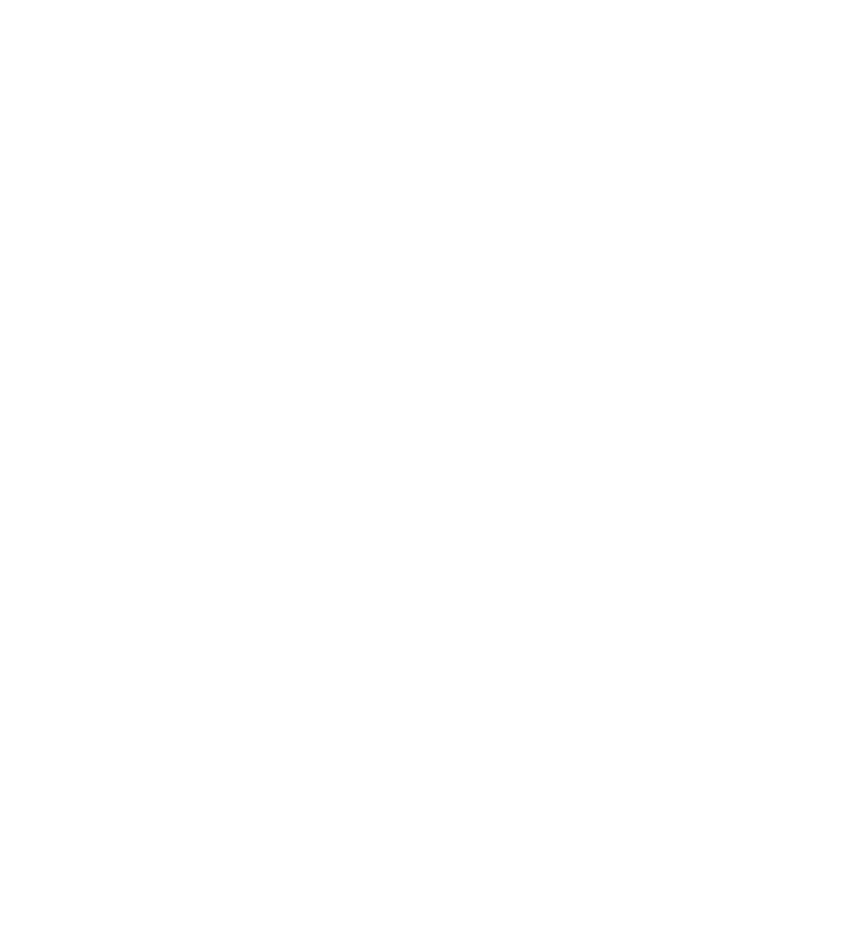
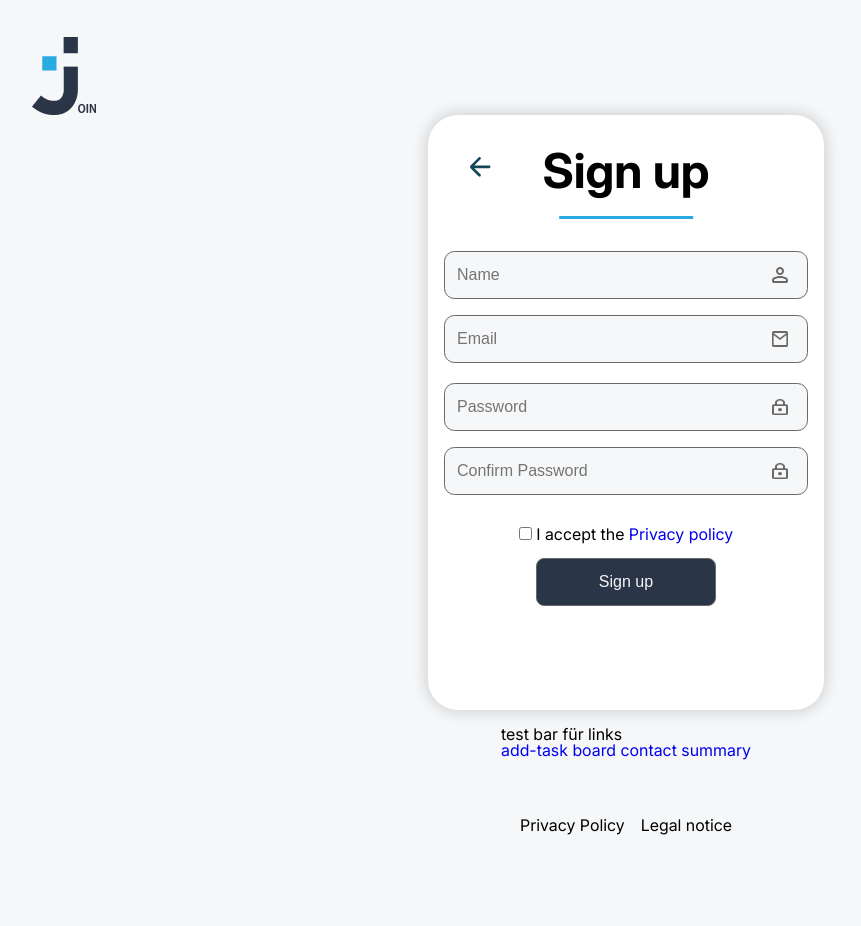
Before and after one commit to RomanbuchDev/Join, a website: page html/register.html in a window 1280 px wide. Shown: the whole page, without its empty margins (14-875 px from the left). Before the commit the page ends 800 px from the top, so only its background shows below. Drawn offline with Linux system fonts and the light colour scheme.

Commit message:
feat: add register page markup and styles

```diff
--- a/css/login.css
+++ b/css/login.css
@@ -98,7 +98,6 @@
 .btn {
   height: 3rem;
   width: 100%;
-  /* display: inline-block; */
   padding: 0;
   font-size: 1rem;
   line-height: 1;
@@ -116,7 +115,6 @@
   background-color: #2a3647;
 }
 .login-a {
-  /* text-decoration: none; */
   color: #000000;
 }
 
@@ -159,7 +157,7 @@
 .heading-accent {
   position: relative;
   height: 4.5rem;
-  width: 8.625rem;
+  width: auto;
   padding-bottom: 1rem;
 }
 
@@ -188,3 +186,35 @@
   padding: 0.25rem 0.25rem;
   pointer-events: none;
 }
+
+.main-signup {
+  max-height: 37.2rem;
+  max-width: 24.75rem;
+  position: relative;
+  height: 100%;
+  width: 100%;
+  border-radius: 1.88rem;
+  padding: 2rem 1rem;
+  background-color: #ffffff;
+  box-shadow: 0 0 0.88rem 0.19rem #00000024;
+}
+
+.signup-back-vector {
+  height: 2.5rem;
+  width: 2.5rem;
+  position: absolute;
+  left: 2rem;
+  top: 2rem;
+}
+
+.signup-back-vector a {
+  display: block;
+  width: 100%;
+  height: 100%;
+}
+
+.signup-header-row {
+  display: flex;
+  align-items: center;
+  gap: 1rem;
+}
--- a/html/register.html
+++ b/html/register.html
@@ -3,7 +3,127 @@
   <head>
     <meta charset="UTF-8" />
     <meta name="viewport" content="width=device-width, initial-scale=1.0" />
-    <title>Document</title>
+    <title>Register</title>
+    <link rel="icon" href="./assets/icons/business_statistics.svg" />
+    <!-- login links -->
+    <link rel="stylesheet" href="../css/dpf-flex-utils.css" />
+
+    <link rel="stylesheet" href="../css/reset_stylesheet.css" />
+    <link rel="stylesheet" href="../css/fonts.css" />
+    <link rel="stylesheet" href="../css/responsive.css" />
+
+    <link rel="stylesheet" href="../css/variables.css" />
+    <link rel="stylesheet" href="../css/login.css" />
+    <link rel="stylesheet" href="../style.css" />
+
+    <script src="../script.js" defer></script>
+    <script src="../js/template.js" defer></script>
+    <script src="../js/contact.js" defer></script>
   </head>
-  <body></body>
+  <body>
+    <section class="app dpf-column-spc-between-center">
+      <header class="">
+        <div class="dpf-flex-start">
+          <img src="../assets/icons/join-logo.png" alt="" />
+        </div>
+      </header>
+      <!-- main tag benuten wenn mit team geklärt ist -->
+      <section class="main-signup">
+        <form class="dpf-column-spc-between-center">
+          <div class="signup-header-row">
+            <a href="../index.html" class="signup-back-vector dpf-center">
+              <img src="../assets/icons/login-back-Vector.svg" alt="Zurück" />
+            </a>
+            <div class="heading-accent heading-accent--bottom-center">
+              <h1>Sign up</h1>
+            </div>
+          </div>
+
+          <div class="pb-1">
+            <label for="exampleInputEmail1" class="form-label"></label>
+            <div class="input-wrapper">
+              <input
+                type="name"
+                placeholder="Name"
+                class="form-control"
+                id="exampleInputEmail1"
+                aria-describedby="emailHelp"
+              />
+              <img
+                src="../assets/icons/login-person.svg"
+                class="input-icon"
+                alt=""
+              />
+            </div>
+            <label for="exampleInputEmail1" class="form-label"></label>
+            <div class="input-wrapper">
+              <input
+                type="email"
+                placeholder="Email"
+                class="form-control"
+                id="exampleInputEmail1"
+                aria-describedby="emailHelp"
+              />
+              <img src="../assets/icons/mail.png" class="input-icon" alt="" />
+            </div>
+            <div id="emailHelp" class="form-text">
+              <!-- We'll never share your email with anyone else. -->
+            </div>
+            <label for="exampleInputPassword1" class="form-label"></label>
+            <div class="input-wrapper">
+              <input
+                type="password"
+                placeholder="Password"
+                class="form-control"
+                id="exampleInputPassword1"
+              />
+              <img src="../assets/icons/lock.png" class="input-icon" alt="" />
+            </div>
+            <label for="exampleInputPassword1" class="form-label"></label>
+            <div class="input-wrapper">
+              <input
+                type="password"
+                placeholder="Confirm Password"
+                class="form-control"
+                id="exampleInputPassword1"
+              />
+              <img src="../assets/icons/lock.png" class="input-icon" alt="" />
+            </div>
+          </div>
+
+          <div class="form-check">
+            <input type="checkbox" class="form-check-input" id="privacyCheck" />
+            <label class="form-check-label" for="privacyCheck">
+              I accept the
+              <a href="../html/privacy-policy.html" target="_blank"
+                >Privacy policy</a
+              >
+            </label>
+          </div>
+
+          <div class="btn-logins-bar dpf-column-spc-between-center">
+            <button type="submit" class="btn btn-primary">Sign up</button>
+          </div>
+        </form>
+      </section>
+      <nav style="padding-top: 16px">
+        <h3>test bar für links</h3>
+        <a href="./html/add-task.html" target="_blank">add-task</a>
+        <a href="./html/board.html" target="_blank">board</a>
+        <a href="./html/contact.html" target="_blank">contact</a>
+        <a href="./html/summary.html" target="_blank">summary</a>
+      </nav>
+      <footer class="dpf-flex-column-center footer-login">
+        <section class="dpf-center impress-bar">
+          <a href="./html/privacy-policy.html" target="_blank" class="login-a"
+            >Privacy Policy</a
+          >
+          <a href="./html/impressum.html" target="_blank" class="login-a"
+            >Legal notice</a
+          >
+        </section>
+        <div></div>
+      </footer>
+    </section>
+  </body>
 </html>
```
Also changed, not shown: assets/icons/login-back-Vector.svg (added), assets/icons/login-person.svg (added).
